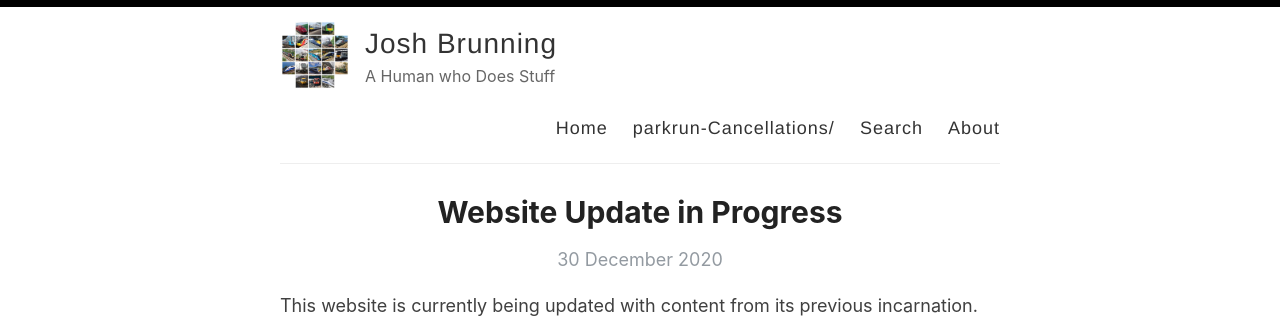
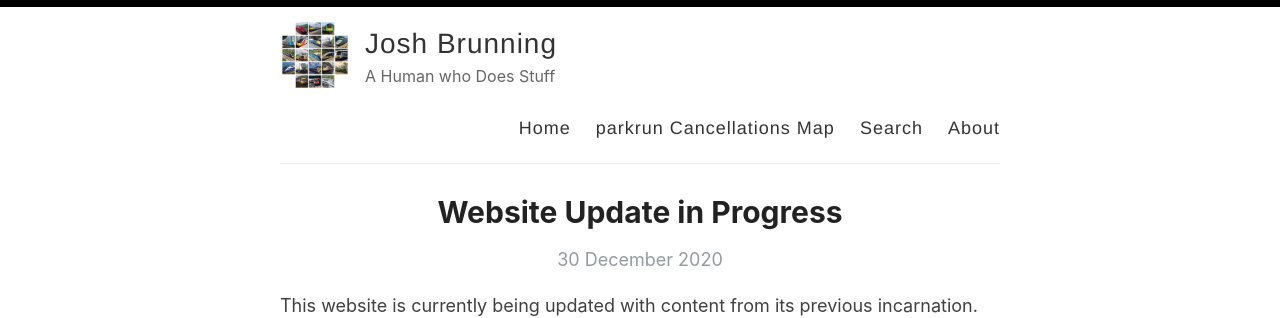
Before and after one commit to josh-justjosh/blog, a Jekyll site: the page built from index.html, in a window 1280 px wide. Shown: the top 318 px of the page. Built offline with Jekyll 4.4.1, drawn with Linux system fonts in a browser that asks for light colours; the list of posts is cut into pages by our own code.

Commit message:
Update default.html

```diff
--- a/_layouts/default.html
+++ b/_layouts/default.html
@@ -28,7 +28,7 @@
 
             <nav>
               <a href="{{ site.baseurl }}/">Home</a>
-              <a href="{{ site.baseurl }}/">parkrun-Cancellations/</a>
+              <a href="{{ site.baseurl }}/parkrun-cancellations">parkrun Cancellations Map</a>
               <a href="{{ site.baseurl }}/search">Search</a>
               <a href="{{ site.baseurl }}/about">About</a>
             </nav>
```
